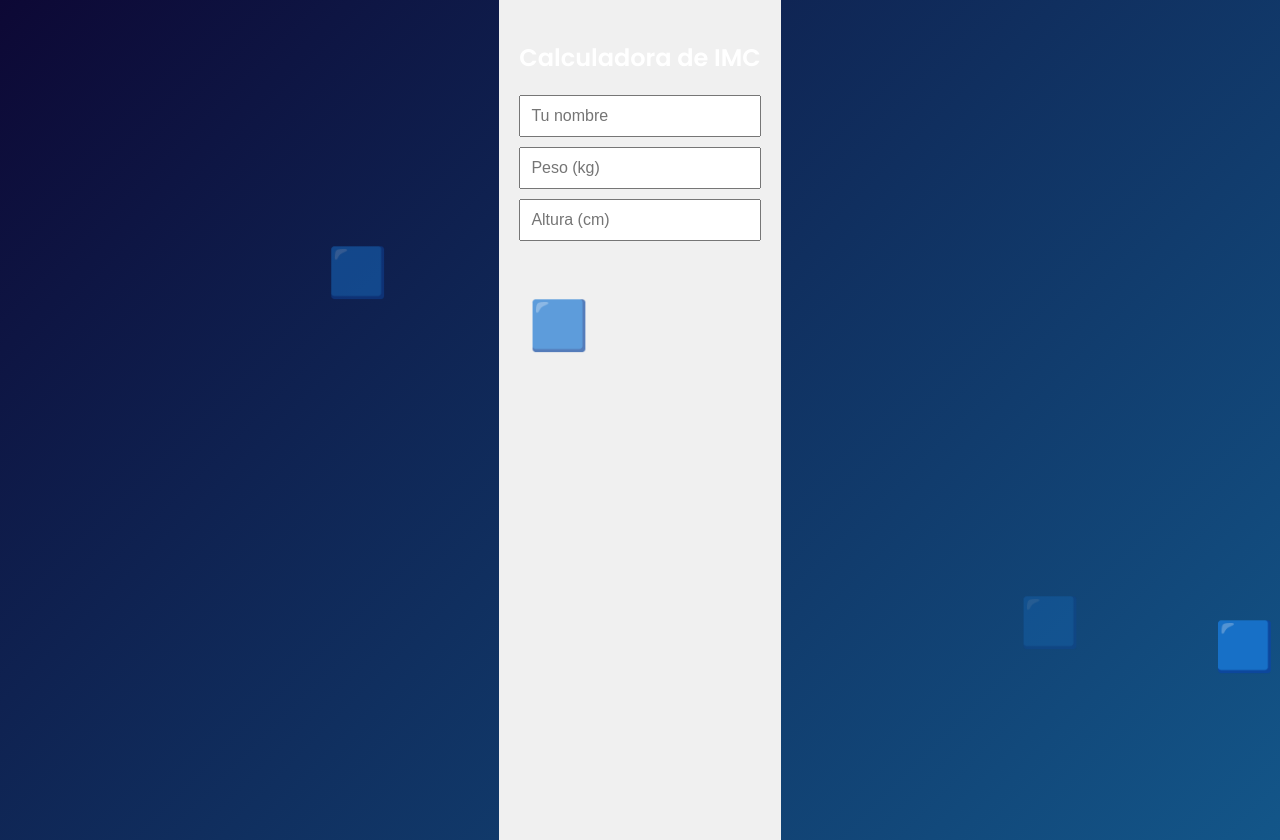
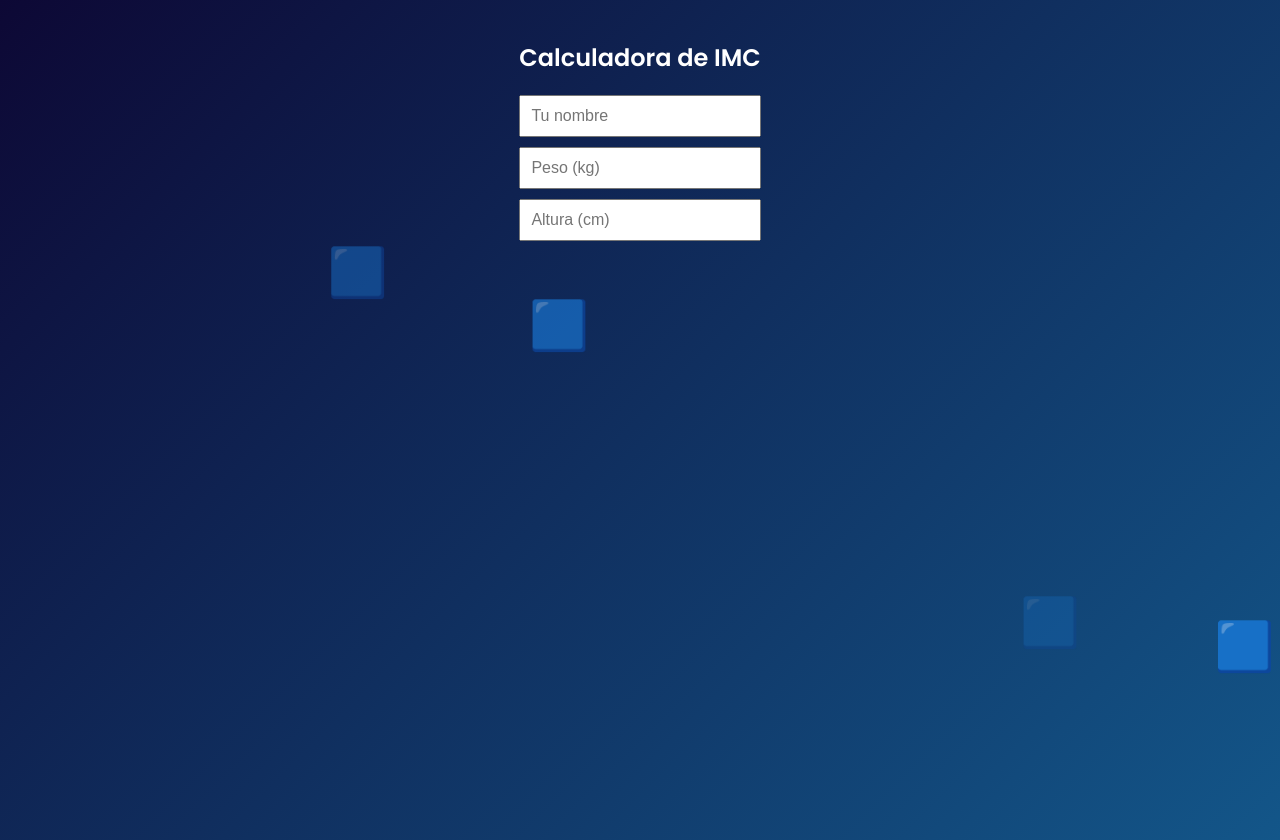
Before and after one commit to Jimena-Romero/calculadora_imc, a React (Vite) app: page / in a window 1280 px wide. Built offline with nearby package versions, Linux system fonts and the light colour scheme.

Commit message:
correcion de formulario

```diff
--- a/src/components/IMCForm.tsx
+++ b/src/components/IMCForm.tsx
@@ -85,7 +85,6 @@ const IMCForm: React.FC = () => {
         position: "relative",
         minHeight: "100vh",
         overflow: "hidden",
-        backgroundColor: "#f0f0f0",
       }}
     >
       <FloatingEmojis emoji={categoria ? emojisMap[categoria] : "🟦"} />
```
